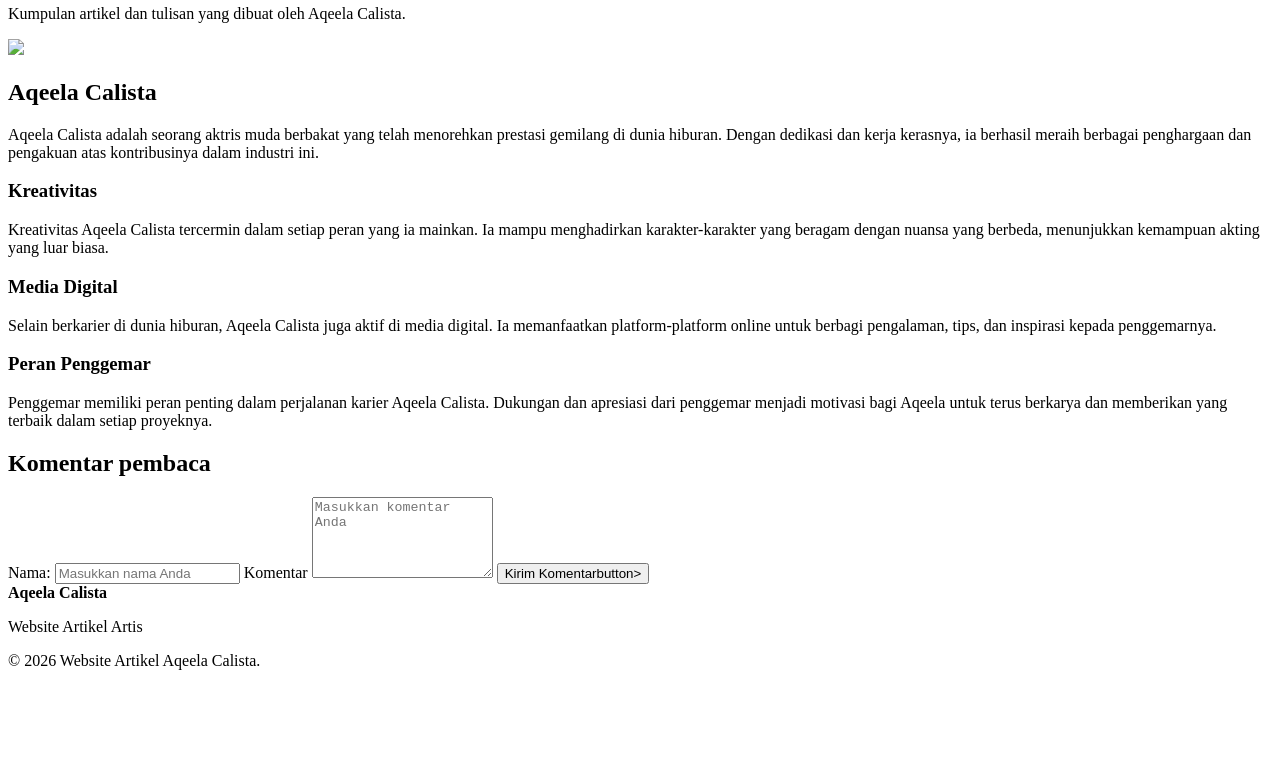
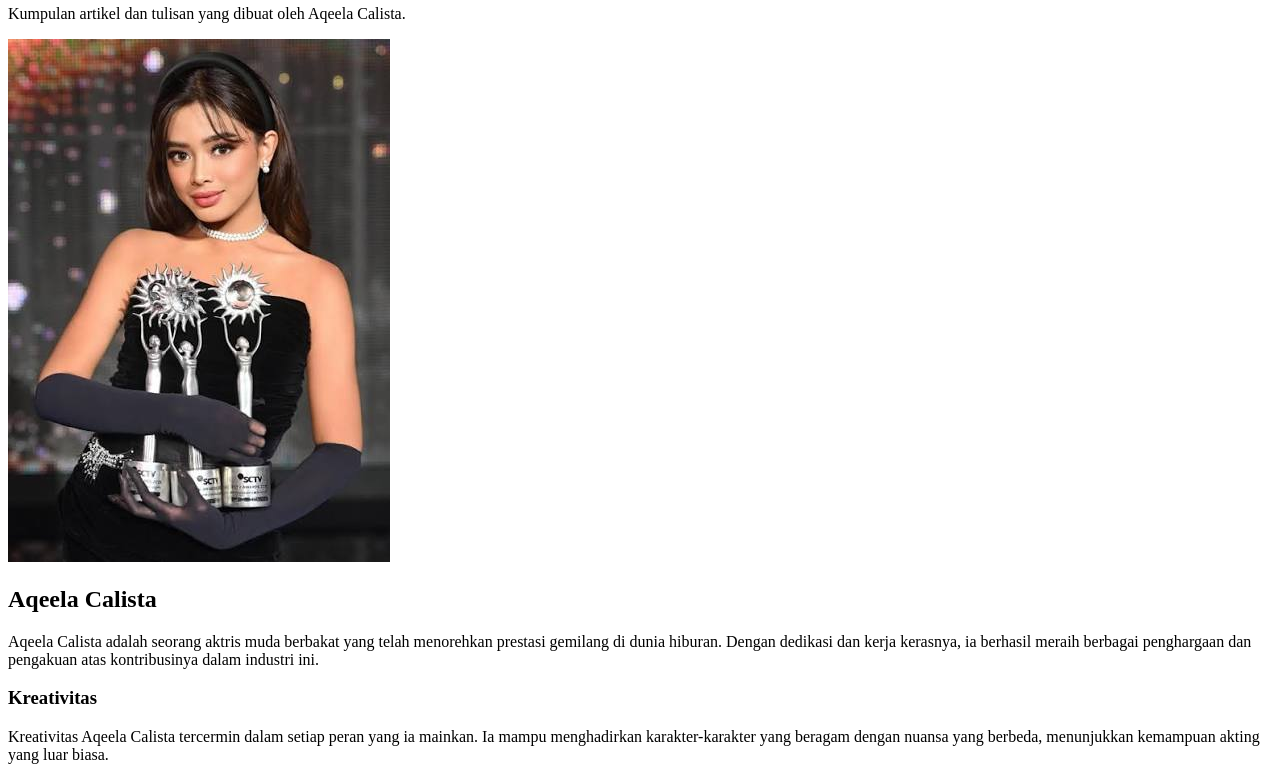
Before and after one commit to danielaputridelovina-ai/lahanbasah, a plain HTML site: page artikel.html in a window 1280 px wide. Shown: the part 161-941 px from the top of the page. Before the commit the page ends 847 px from the top, so only its background shows below. Drawn offline with Linux system fonts and the light colour scheme.

Commit message:
update file

```diff
--- a/artikel.html
+++ b/artikel.html
@@ -38,7 +38,7 @@
             <section class="section">
                 <div class="container article-container">
                     <article class="article-card">
-                        <img src="ds">
+                        <img src="A2.jpg" alt="Aqeela Calista mendapatkan penghargaan di acara sctv awards.">
                         <h2>Aqeela Calista</h2>
                         <p>
                             Aqeela Calista adalah seorang aktris muda berbakat yang telah menorehkan
```
Also changed, not shown: profil.html (+1 -1 lines).
